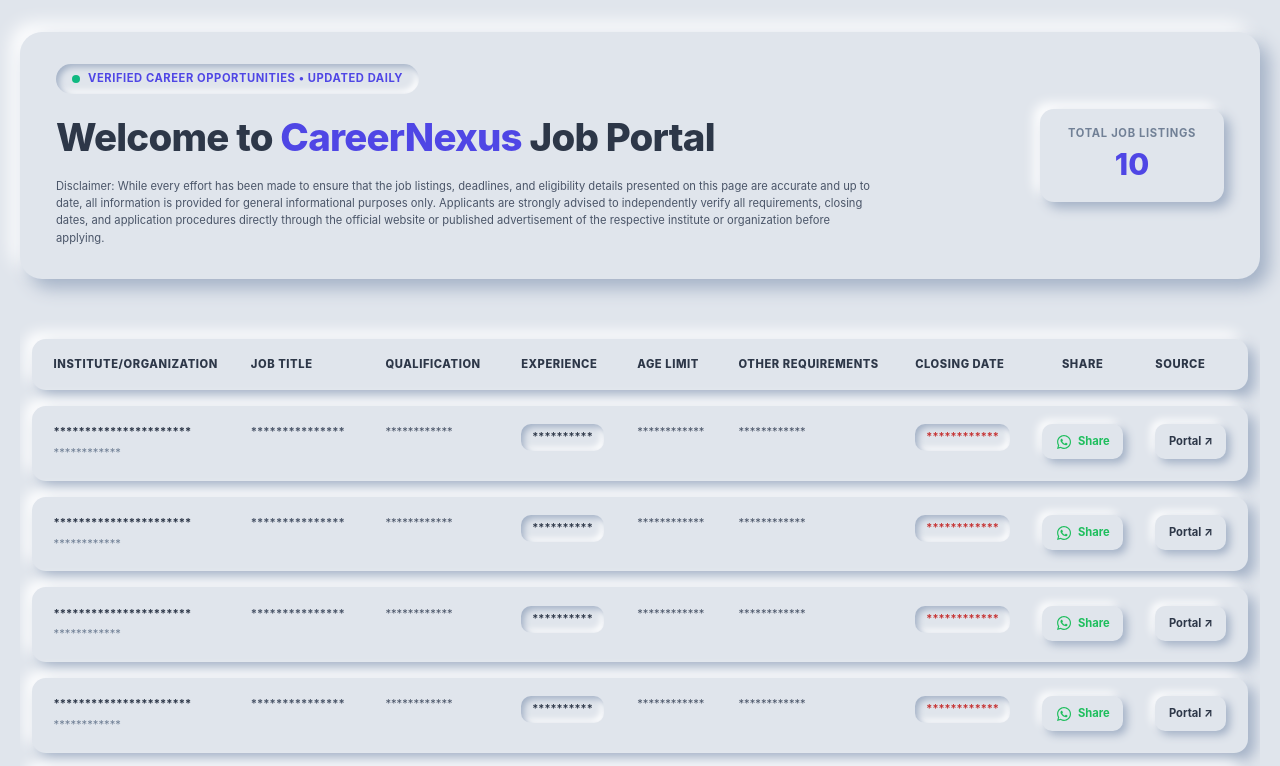
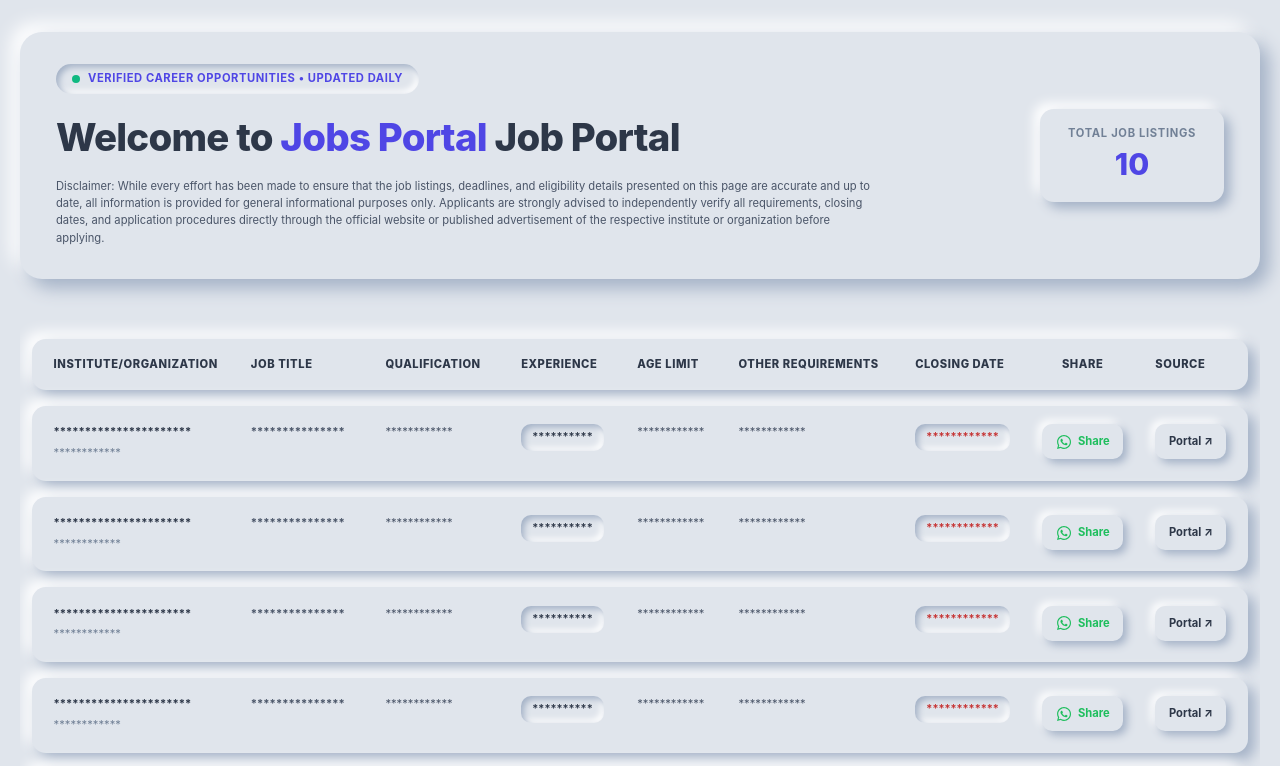
Before and after one commit to Zia-Ul-Mustafa-Shakeel/jobs, a plain HTML site: page index.html in a window 1280 px wide. Shown: the top 766 px of the page. Drawn offline with Linux system fonts and the light colour scheme.

Commit message:
Change title from 'CareerNexus' to 'Jobs Portal'

```diff
--- a/index.html
+++ b/index.html
@@ -374,7 +374,7 @@
             <span class="status-dot"></span>
             Verified Career Opportunities • Updated Daily
           </div>
-          <h1 class="welcome-title">Welcome to <span>CareerNexus</span> Job Portal</h1>
+          <h1 class="welcome-title">Welcome to <span>Jobs Portal</span> Job Portal</h1>
           <p class="welcome-note">
             Disclaimer: While every effort has been made to ensure that the job listings, deadlines, and eligibility details presented on this page are accurate and up to date, all information is provided for general informational purposes only. Applicants are strongly advised to independently verify all requirements, closing dates, and application procedures directly through the official website or published advertisement of the respective institute or organization before applying.
           </p>
```
